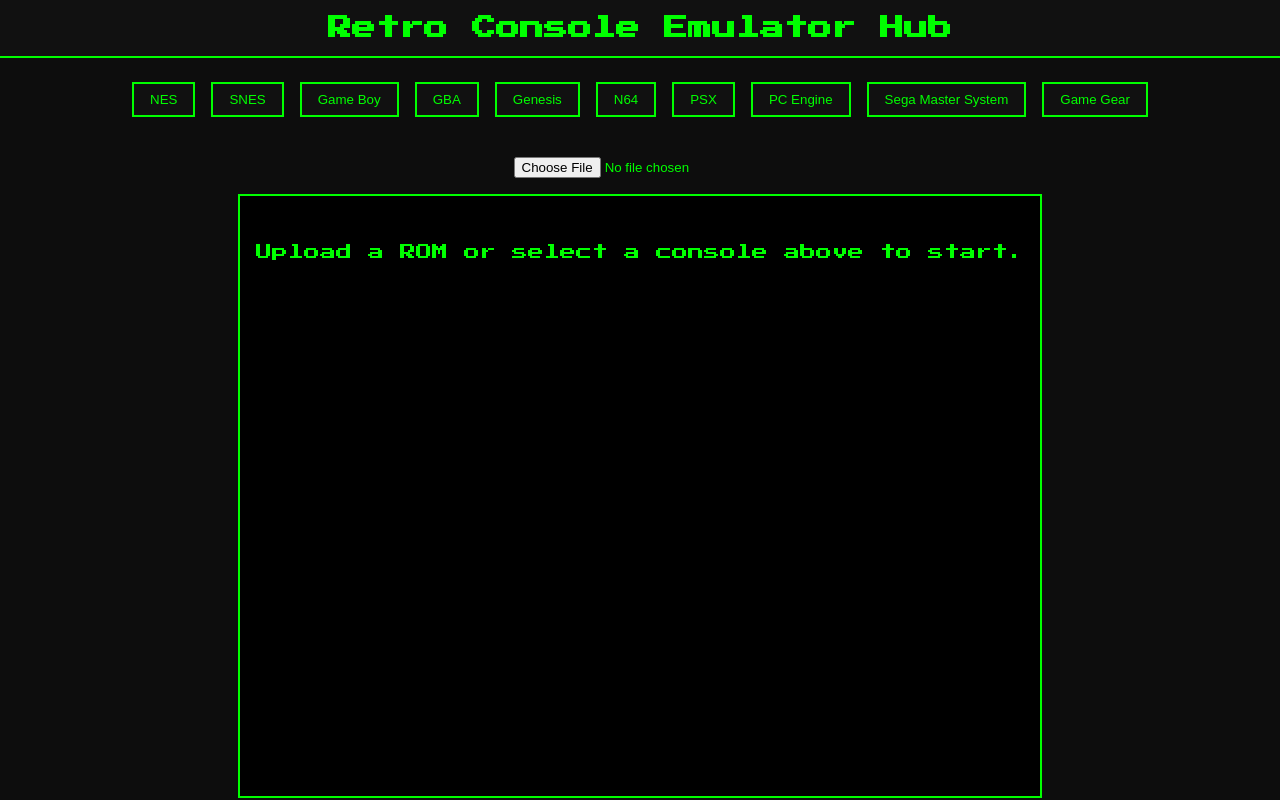
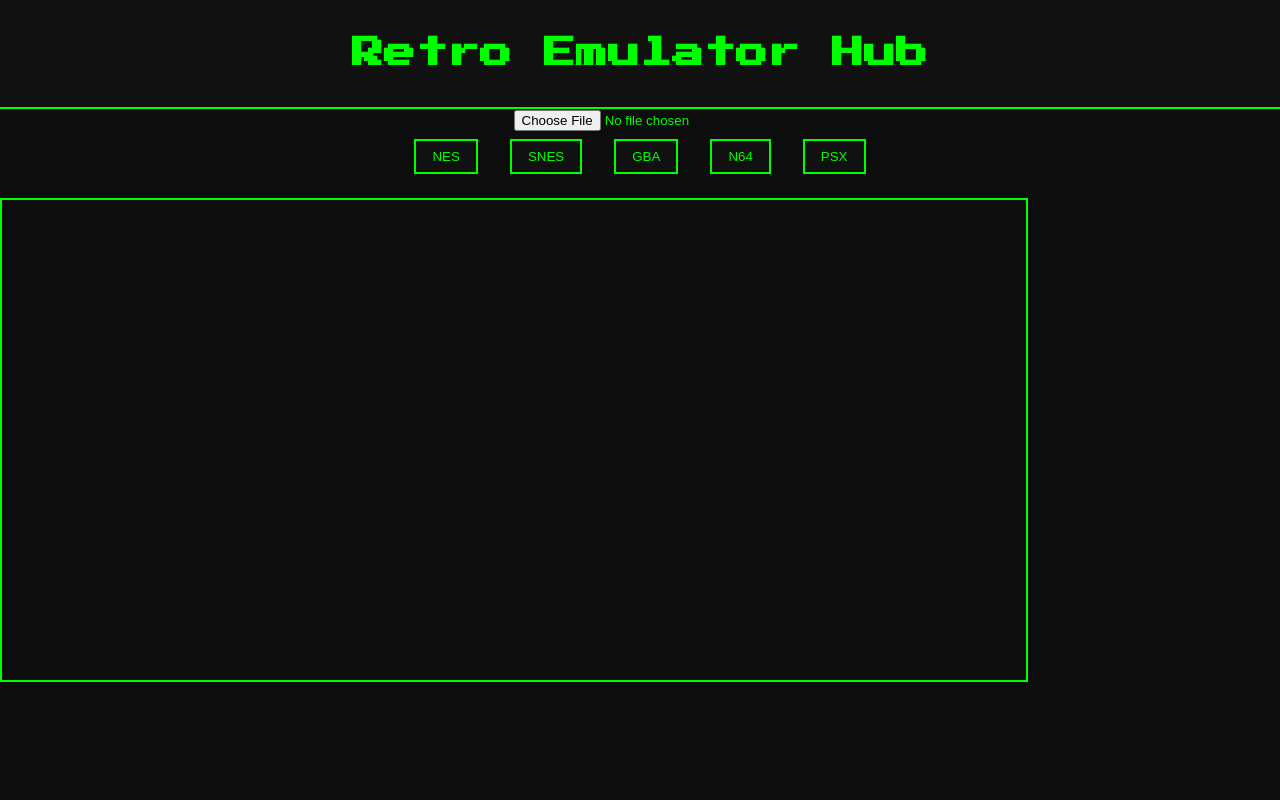
Before and after one commit to coolbrobeast/emulator-site, a plain HTML site: page index.html in a window 1280 px wide. Drawn offline with Linux system fonts and the light colour scheme.

Commit message:
Update index.html

```diff
--- a/index.html
+++ b/index.html
@@ -6,114 +6,49 @@
 <title>Retro Console Emulator Hub</title>
 <link href="https://fonts.googleapis.com/css2?family=Press+Start+2P&display=swap" rel="stylesheet">
 <style>
-  body {
-    margin: 0;
-    background: #0d0d0d;
-    color: #00ff00;
-    font-family: 'Press Start 2P', monospace;
-    display: flex;
-    flex-direction: column;
-    align-items: center;
-    min-height: 100vh;
-  }
-  header {
-    text-align: center;
-    padding: 1rem;
-    background: #111;
-    width: 100%;
-    border-bottom: 2px solid #00ff00;
-  }
-  h1 {
-    margin: 0;
-    font-size: 1.5rem;
-  }
-  .game-selector {
-    display: flex;
-    flex-wrap: wrap;
-    justify-content: center;
-    margin: 1rem 0;
-  }
-  .game-button {
-    background: #111;
-    color: #00ff00;
-    border: 2px solid #00ff00;
-    margin: 0.5rem;
-    padding: 0.5rem 1rem;
-    cursor: pointer;
-    transition: 0.2s;
-  }
-  .game-button:hover {
-    background: #00ff00;
-    color: #111;
-  }
-  #emulator-container {
-    width: 800px;
-    height: 600px;
-    max-width: 95vw;
-    max-height: 80vh;
-    border: 2px solid #00ff00;
-    background: black;
-  }
-  input[type="file"] {
-    margin: 1rem 0;
-    color: #00ff00;
-  }
+  body { margin: 0; background: #0d0d0d; color: #00ff00; font-family: 'Press Start 2P', monospace; text-align:center; }
+  header { padding: 1rem; background: #111; border-bottom: 2px solid #00ff00; }
+  .console-btn { margin: 0.5rem; padding: 0.5rem 1rem; border: 2px solid #00ff00; background:#111; color:#00ff00; cursor:pointer; }
+  .console-btn:hover { background:#00ff00; color:#111; }
+  #game { width: 80vw; height: 60vh; border:2px solid #00ff00; margin-top:1rem; }
 </style>
 </head>
 <body>
 
-<header>
-  <h1>Retro Console Emulator Hub</h1>
-</header>
+<header><h1>Retro Emulator Hub</h1></header>
 
-<div class="game-selector">
-  <button class="game-button" onclick="loadEmulator('nes')">NES</button>
-  <button class="game-button" onclick="loadEmulator('snes')">SNES</button>
-  <button class="game-button" onclick="loadEmulator('gb')">Game Boy</button>
-  <button class="game-button" onclick="loadEmulator('gba')">GBA</button>
-  <button class="game-button" onclick="loadEmulator('genesis')">Genesis</button>
-  <button class="game-button" onclick="loadEmulator('n64')">N64</button>
-  <button class="game-button" onclick="loadEmulator('psx')">PSX</button>
-  <button class="game-button" onclick="loadEmulator('pce')">PC Engine</button>
-  <button class="game-button" onclick="loadEmulator('sms')">Sega Master System</button>
-  <button class="game-button" onclick="loadEmulator('gg')">Game Gear</button>
-  <!-- Add more consoles as needed -->
+<input type="file" id="romFile" accept=".zip,.nes,.sfc,.gba,.gb,.gba,.bin,.iso,.z64,.v64" />
+
+<div>
+  <button class="console-btn" onclick="startEmu('nes')">NES</button>
+  <button class="console-btn" onclick="startEmu('snes')">SNES</button>
+  <button class="console-btn" onclick="startEmu('gba')">GBA</button>
+  <button class="console-btn" onclick="startEmu('n64')">N64</button>
+  <button class="console-btn" onclick="startEmu('psx')">PSX</button>
+  <!-- add more buttons -->
 </div>
 
-<input type="file" id="romFile" />
-
-<div id="emulator-container">
-  <p style="color:#00ff00; text-align:center; padding-top: 2rem;">Upload a ROM or select a console above to start.</p>
-</div>
-
-<!-- EmulatorJS CDN -->
-<script src="https://cdn.jsdelivr.net/gh/emulatorjs/emulatorjs@latest/dist/emulator.min.js"></script>
+<div id="game"></div>
 
 <script>
-let emulatorInstance = null;
+function startEmu(core) {
+  const file = document.getElementById("romFile").files[0];
+  if (!file) { alert("Select a ROM first!"); return; }
 
-function loadEmulator(consoleType) {
-  const romFile = document.getElementById('romFile').files[0];
-  if (!romFile) {
-    alert("Please select a ROM file to play.");
-    return;
-  }
+  // Create a URL for the ROM file
+  const romURL = URL.createObjectURL(file);
 
-  const romUrl = URL.createObjectURL(romFile);
+  // EmulatorJS config
+  window.EJS_player  = "#game";
+  window.EJS_gameUrl = romURL;
+  window.EJS_core    = core;
+  window.EJS_pathtodata = "https://cdn.emulatorjs.org/stable/data/";
 
-  // Clear previous emulator
-  if (emulatorInstance) {
-    emulatorInstance.destroy();
-    emulatorInstance = null;
-  }
-
-  // Initialize EmulatorJS
-  emulatorInstance = new EmulatorJS({
-    type: consoleType,
-    rom: romUrl,
-    canvas: document.getElementById('emulator-container'),
-    audio: true,
-  });
+  // Load the emulator loader script
+  const script = document.createElement("script");
+  script.src = "https://cdn.emulatorjs.org/stable/data/loader.js";
+  script.onload = () => console.log("EmulatorJS loaded");
+  document.body.appendChild(script);
 }
 </script>
 
```
